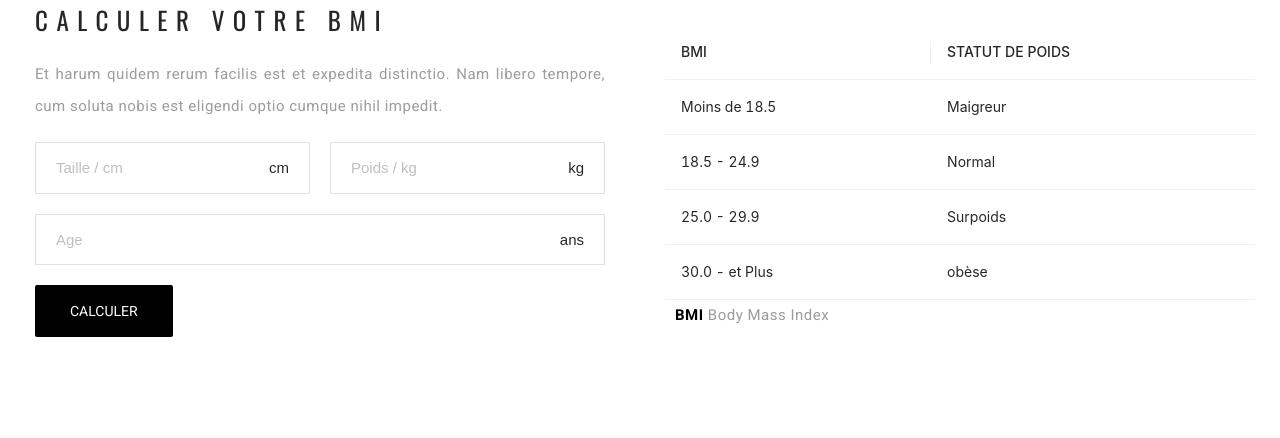
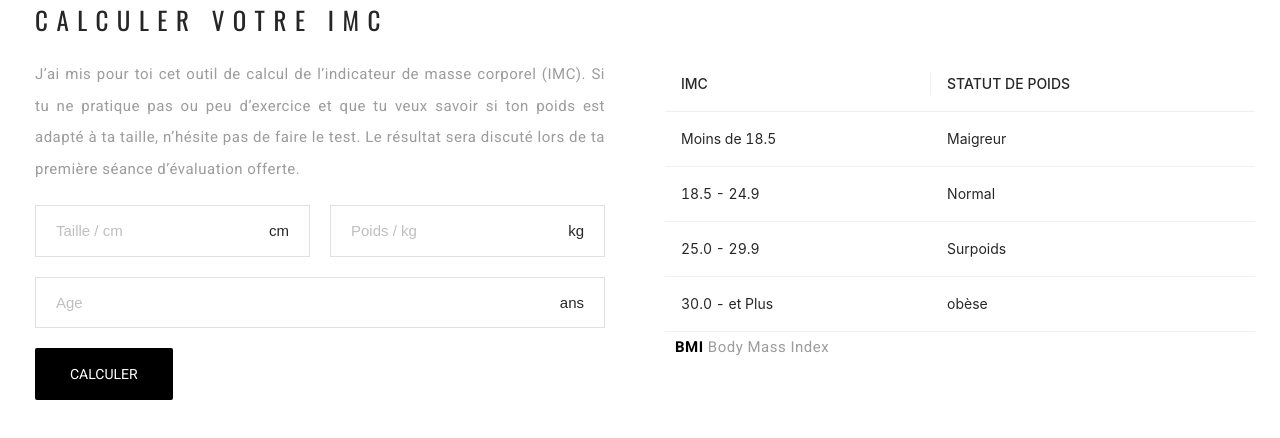
Before and after one commit to moussaab-moulim/uchiwa-bmi-calculator-widget, a React (Create React App) app: page / in a window 1280 px wide. Shown: the top 438 px of the page. Built offline with nearby package versions, Linux system fonts and the light colour scheme.

Commit message:
new texte

```diff
--- a/src/lang/fr.json
+++ b/src/lang/fr.json
@@ -1,12 +1,12 @@
 {
-    "widget.title":"CALCULER VOTRE BMI",
-    "widget.description":"Et harum quidem rerum facilis est et expedita distinctio. Nam libero tempore, cum soluta nobis est eligendi optio cumque nihil impedit.",
+    "widget.title":"CALCULER VOTRE IMC",
+    "widget.description":"J’ai mis pour toi cet outil de calcul de l’indicateur de masse corporel (IMC). Si tu ne pratique pas ou peu d’exercice et que tu veux savoir si ton poids est adapté à ta taille, n’hésite pas de faire le test. Le résultat sera discuté lors de ta première séance d’évaluation offerte.",
     "form.input.height":"Taille / cm",
     "form.input.weight":"Poids / kg",
     "form.input.age.suffix":"ans",
     "form.input.age":"Age",
     "form.button.calculate":"Calculer",
-    "result.score":"Votre BMI est :{score}",
+    "result.score":"Votre IMC est :{score}",
     "result.type":"Vous êtes :{score}",
     "result.message":"Utilisé notre bilan personnalisé pour un plan détaillé afin d'achever votre taille de rêve",
     "result.label.underweight":"Maigreur ",
@@ -17,6 +17,6 @@
     "result.label.healthy.table":"18.5 - 24.9",
     "result.label.overweight.table":"25.0 - 29.9",
     "result.label.obese.table":"30.0 - et Plus",
-    "table.title.bmi":"BMI",
+    "table.title.bmi":"IMC",
     "table.title.status":"STATUT DE POIDS"
 }
--- a/src/pages/BmiCalculator.tsx
+++ b/src/pages/BmiCalculator.tsx
@@ -39,8 +39,7 @@ function BmiCalculator() {
       setCalculated(false);
     };
     const getScoreStatus = (currentScore:number) => {
-      return "you are hot and sexy go kiss Moussaab";
- /*      if (currentScore <= 18.5) {
+      if (currentScore <= 18.5) {
         return intl.formatMessage({id:"result.label.underweight"});
       } else if (currentScore <= 24.9) {
         return  intl.formatMessage({id:"result.label.healthy"});
@@ -48,7 +47,7 @@ function BmiCalculator() {
         return  intl.formatMessage({id:"result.label.overweight"});
       } else {
         return  intl.formatMessage({id:"result.label.obese"});
-      } */
+      }
     };
     const dataSource = [
       {
```
